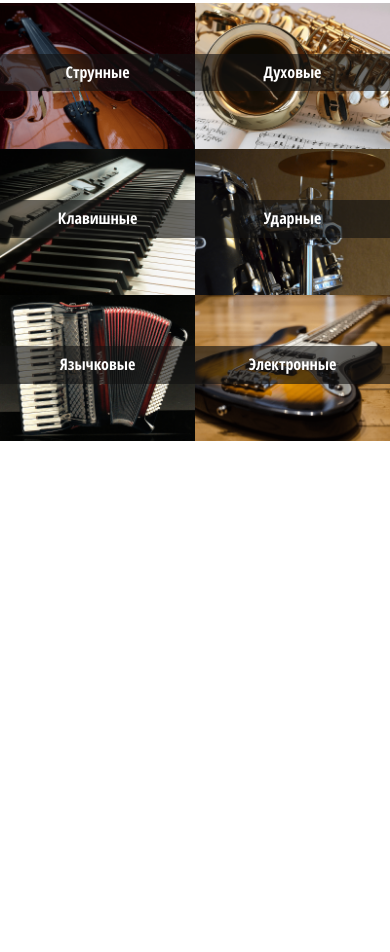
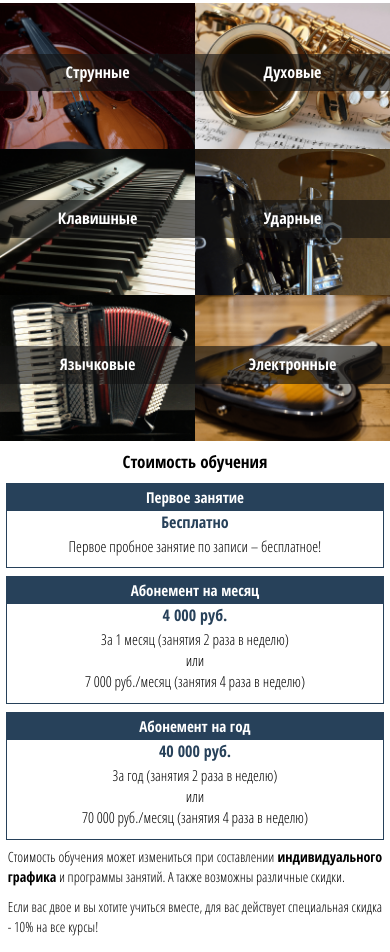
Before and after one commit to panickylemon/MusicSchool, a plain HTML site: page index.html in a window 390 px wide. Shown: the part 916-1868 px from the top of the page. Before the commit the page ends 1357 px from the top, so only its background shows below. Drawn offline with Linux system fonts and the light colour scheme; files whose address does not match are found by name; a web font is replaced by a local one.

Commit message:
5 trigger

```diff
--- a/index.html
+++ b/index.html
@@ -28,14 +28,15 @@
 
 
 <main class="wrapper">
+	<div class="menuToggle"></div>
 	<nav class="menu menuWrapper">
-		<div class="menuToggle"></div>
+		<!--<div class="menuToggle"></div>-->
 		<div class="menuClose"></div>
 		<div class="menuOpen">
 			<ul>
 				<li><a href="#ourDirections">НАПРАВЛЕНИЯ</a></li>
-				<li><a>ИНСТРУМЕНТЫ</a></li>
-				<li><a>СТОИМОСТЬ</a></li>
+				<li><a href="#musInstruments">ИНСТРУМЕНТЫ</a></li>
+				<li><a href="#priceTrigger">СТОИМОСТЬ</a></li>
 				<li><a>КОНТАКТЫ</a></li>
 				<li>
 					<a href="https://www.facebook.com"><span class="iconSocialNetwork fa fa-facebook"></span></a>
@@ -124,7 +125,7 @@
 
 		<div class="imgGuitar"><img src="image/guitar.png" alt="гитара"></div>
 		<div class="twoBlockReasons ">
-			<div class="leftBlock reasonsBlock fadeInUp animated wow" data-wow-delay="0.5s">
+			<div class="leftBlock reasonsBlock zoomIn animated wow" data-wow-delay="0.4s">
 				<div>
 					<img src="image/group.png" alt="иконка">
 
@@ -141,7 +142,7 @@
 					<p class="itemReasons">Занятия в удобное для Вас время</p>
 				</div>
 			</div>
-			<div class="rightBlock reasonsBlock fadeInUp animated wow" data-wow-delay="0.5s">
+			<div class="rightBlock reasonsBlock zoomIn animated wow" data-wow-delay="0.4s">
 				<div>
 					<img src="image/saxophone.png" alt="иконка">
 
@@ -160,7 +161,7 @@
 			</div>
 		</div>
 	</article>
-	<article class="trigger musInstruments">
+	<article id="musInstruments" class="trigger musInstruments">
 		<h2>Направления по музыкальным инструментам</h2>
 
 		<div class="strings view">
@@ -219,6 +220,46 @@
 		</div>
 
 	</article>
+	<article id="priceTrigger" class="trigger priceTrigger">
+		<h2>Стоимость обучения</h2>
+		<section class="itemPrice zoomIn animated wow" data-wow-delay="0.4s">
+			<div class="wrapperPriceBlock">
+				<h3>Первое занятие</h3>
+				<div>
+					<h4>Бесплатно</h4>
+					<p> Первое пробное занятие по записи – бесплатное!</p>
+				</div>
+			</div>
+		</section>
+		<section class="itemPrice zoomIn animated wow" data-wow-delay="0.4s">
+			<div class="wrapperPriceBlock">
+				<h3>Абонемент на месяц</h3>
+				<div>
+					<h4>4 000 руб.</h4>
+					<p> За 1 месяц (занятия 2 раза в неделю)<br> или <br> 7 000 руб./месяц (занятия 4 раза в неделю)</p>
+				</div>
+			</div>
+		</section>
+		<section class="itemPrice zoomIn animated wow" data-wow-delay="0.4s">
+			<div class="wrapperPriceBlock">
+				<h3>Абонемент на год</h3>
+				<div>
+					<h4>40 000 руб.</h4>
+					<p> За год (занятия 2 раза в неделю)<br> или <br> 70 000 руб./месяц (занятия 4 раза в неделю)</p>
+				</div>
+			</div>
+		</section>
+		<section class="additionalPrice">
+			<p>Стоимость обучения может измениться при составлении <b>индивидуального графика</b>
+				и программы занятий. А также возможны различные скидки.
+				<p>Если вас двое и вы хотите учиться вместе, для вас действует специальная скидка - 10% на все
+			курсы!</p>
+
+			</p>
+		</section>
+	</article>
+	<article id="contactsTrigger" class="trigger contactsTrigger">
+	</article>
 </main>
 
 </body>
--- a/js/main.js
+++ b/js/main.js
@@ -14,8 +14,13 @@ $(document).ready(function(){
             && menu.has(e.target).length === 0 // и не по его дочерним элементам
         && menu.is(':visible')) {
             $(".menuClose").hide();
+            //function pausemyform (){
+            //    boxesInWindow.removeClass("zIndex");
+            //}
+            //setTimeout (pausemyform,5000);
             $(".menu").removeClass("zIndex");
-            burger.show();
+            //burger.show();
+            burger.delay(400).fadeIn(100);
             menu.toggle("slide", {direction:"right"}, 500);
         }
     });
--- a/sass/_main.scss
+++ b/sass/_main.scss
@@ -25,14 +25,6 @@ $susy: (
 .imageUpper:hover {
   opacity: 0;
 }
-
-//.left{
-//  float: left;
-//}
-//
-//.right{
-//  float: right;
-//}
 
 .zIndex{
   z-index: 999 !important;
@@ -63,7 +55,7 @@ $susy: (
   width: 220px;
   height: 100%;
   top: 0;
-  z-index: 10;
+  z-index: 9;
 }
 
 .menuToggle {
@@ -75,6 +67,7 @@ $susy: (
   background: rgba(0, 0, 0, 0.25) url("../image/three.png") no-repeat 50% 50%;
   background-size: 20px;
   cursor: pointer;
+  z-index: 999;
   &:hover {
     background: rgba(0, 0, 0, 0.15) url("../image/three.png") no-repeat 50% 50%;
     background-size: 20px;
--- /dev/null
+++ b/sass/page/_contacts.scss
@@ -0,0 +1,4 @@
+.contactsTrigger{
+  height: 500px;
+  background: #a4ffc1;
+}
--- /dev/null
+++ b/sass/page/_costs.scss
@@ -0,0 +1,138 @@
+.priceTrigger{
+  margin-bottom: 5%;
+  h2 {
+    margin: 3% 2%;
+  }
+  .itemPrice {
+    @include span(6 of 18);
+  }
+  .wrapperPriceBlock{
+    border: 2px solid #27415a;
+    width: 88%;
+    max-width: 300px;
+    margin: 2% auto 15%;
+    height: 350px;
+  }
+  h3{
+    width: 100%;
+    color: white;
+    background: #27415a;
+    margin: 0 auto;
+    padding: 25px 0;
+    text-align: center;
+  }
+  h4{
+    color: #27415a;
+    font-weight: bold;
+    text-align: center;
+    font-size: 24px;
+    margin-top: 15%;
+  }
+  p{
+    font-size: 19px;
+    text-align: center;
+    padding: 0 20px;
+  }
+
+}
+
+
+@media (max-width: 1100px) {
+  .priceTrigger{
+    .wrapperPriceBlock{
+      width: 84%;
+      margin: 2% auto 10%;
+      height: 330px;
+    }
+  }
+}
+
+@media (max-width: 1000px) {
+  .priceTrigger{
+    .wrapperPriceBlock{
+      margin: 2% auto 10%;
+      height: 310px;
+    }
+    p{
+      font-size: 17px;
+      text-align: center;
+      padding: 0 15px;
+    }
+    h4{
+      font-size: 22px;
+      margin: 10% 0;
+    }
+    .additionalPrice p{
+      font-size: 16px;
+    }
+  }
+}
+
+
+@media (max-width: 800px) {
+  .priceTrigger{
+    .wrapperPriceBlock{
+      width: 98%;
+      height: 290px;
+    }
+    h3{
+      font-size: 17px;
+      padding: 20px 0;
+    }
+    h4{
+      font-size: 20px;
+    }
+  }
+}
+
+@media (max-width: 550px) {
+  .priceTrigger{
+    margin-bottom: 2%;
+    .itemPrice {
+      @include span(18 of 18);
+    }
+    .wrapperPriceBlock{
+      border: 1px solid #27415a;
+      width: 98%;
+      max-width: 540px;
+      margin: 0 auto 2%;
+      height: 100%;
+    }
+    h3{
+      padding: 7px 0;
+    }
+    h4{
+      margin: 1% 0;
+      font-size: 18px;
+    }
+    p{
+      font-size: 16px;
+      padding: 0 5px;
+    }
+    .additionalPrice p{
+      font-size: 15px;
+      text-align: justify;
+      padding: 0 2%;
+    }
+  }
+}
+
+@media (max-width: 400px) {
+  .priceTrigger{
+    h3{
+      padding: 5px 0;
+      font-size: 15px;
+    }
+    h4{
+      font-size: 16px;
+    }
+    p{
+      font-size: 15px;
+      padding: 0 5px;
+    }
+    .additionalPrice p{
+      font-size: 14px;
+      padding: 0 2%;
+    }
+  }
+}
--- a/sass/screen.scss
+++ b/sass/screen.scss
@@ -8,3 +8,5 @@
 @import "page/directions";
 @import "page/reasons";
 @import "page/instruments";
+@import "page/costs";
+@import "page/contacts";
```
Also changed, not shown: css/screen.css. Lines whose indentation alone changed are shown as unchanged.
